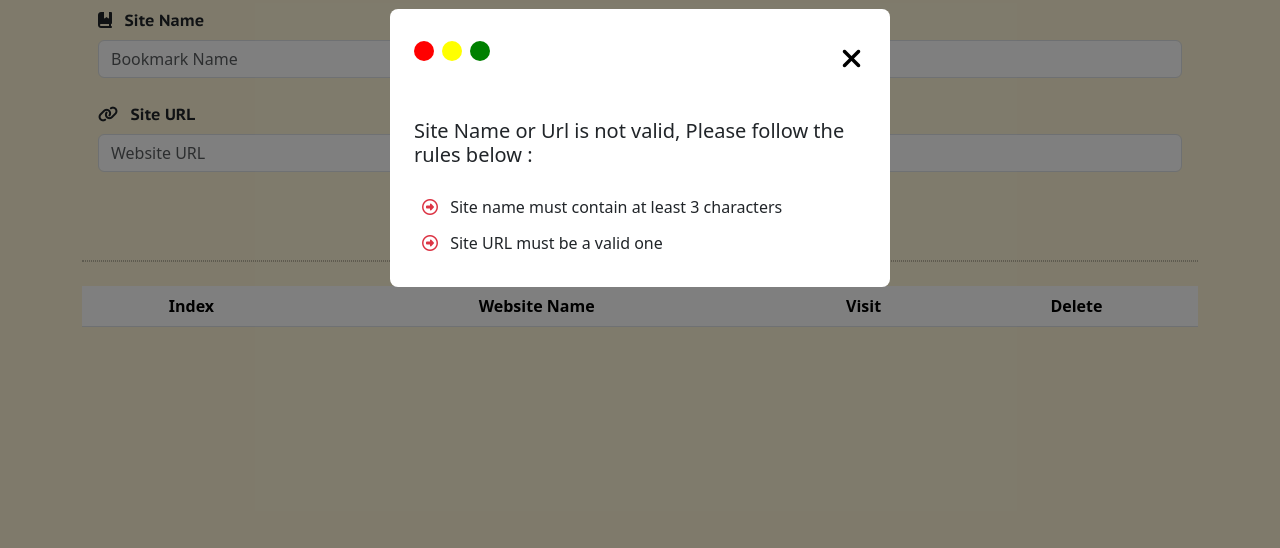
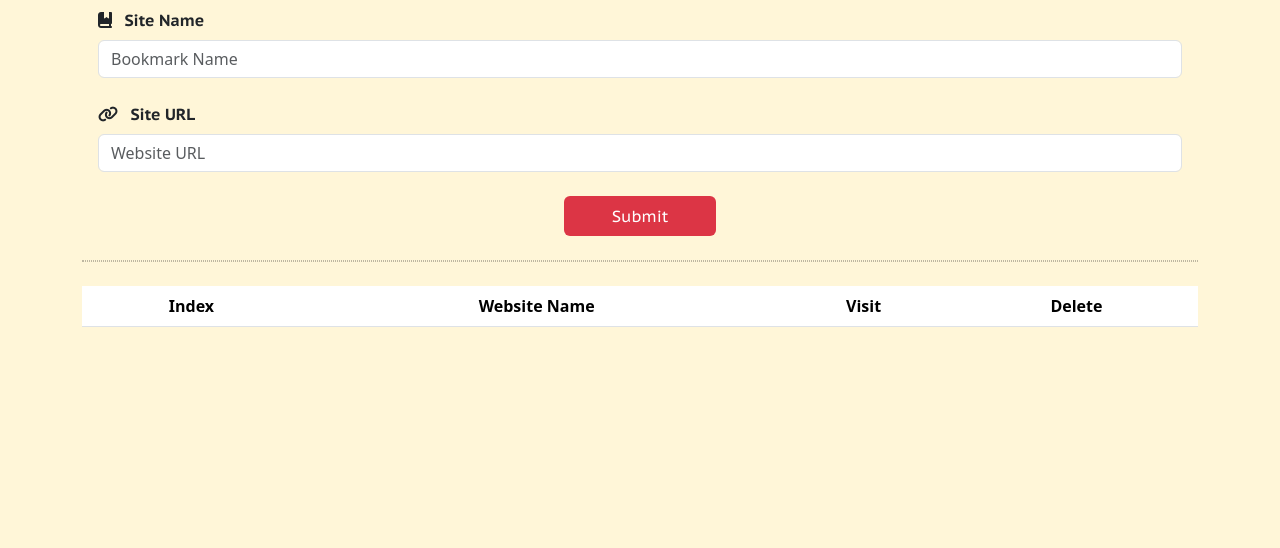
Before and after one commit to AbdalrahmanMG/Bookmarker, a plain HTML site: page index.html in a window 1280 px wide. Shown: the part 252-800 px from the top of the page. Drawn offline with Linux system fonts and the light colour scheme.

Commit message:
fix reset and d-flex

```diff
--- a/index.html
+++ b/index.html
@@ -56,7 +56,7 @@
                 </table>
             </div>
         </div>
-        <div id="msg" class="msg-container d-flex position-fixed top-0 start-0 w-100 min-vh-100 justify-content-around align-items-center">
+        <div id="msg" class="msg-container d-none position-fixed top-0 start-0 w-100 min-vh-100 justify-content-around align-items-center">
             <div id="alertMsg" class="bg-white p-4 rounded-3">
                 <div class="alert-icons d-flex justify-content-between mb-4 mt-2">
                     <div class="alert-left d-flex">
--- a/js/script.js
+++ b/js/script.js
@@ -25,7 +25,7 @@ function addRecord(e) {
     msg.classList.replace("d-none", "d-flex");
   }
   showInTable();
-  // resetForm()
+  resetForm()
 }
 
 function showInTable() {
@@ -104,7 +104,6 @@ function closeMsg() {
   msg.classList.replace("d-flex","d-none");
 }
 
-
 msg.addEventListener("click", function(e){
   var alertMsg = document.getElementById('alertMsg');
   if(!alertMsg.contains(e.target)){
```
